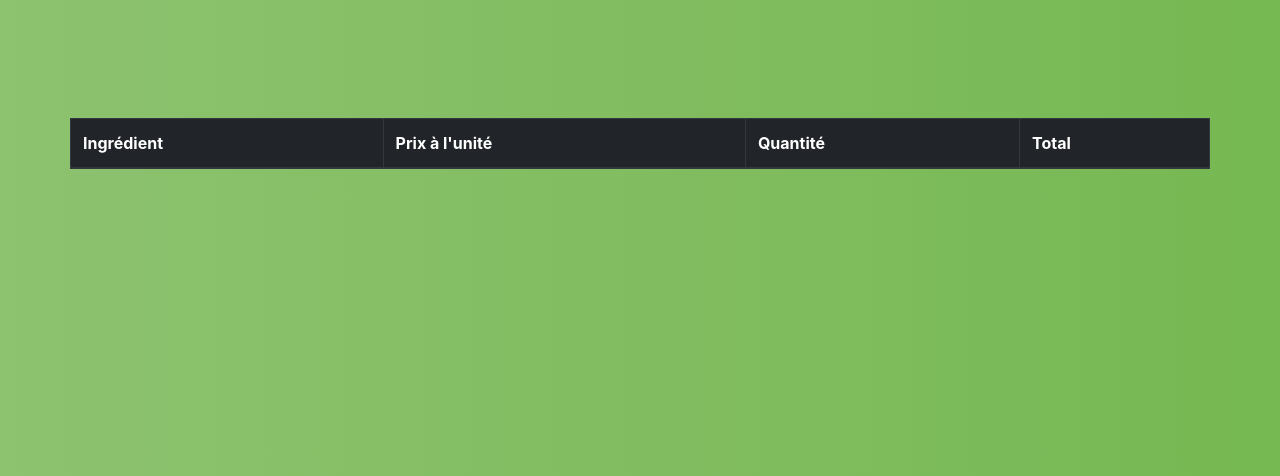
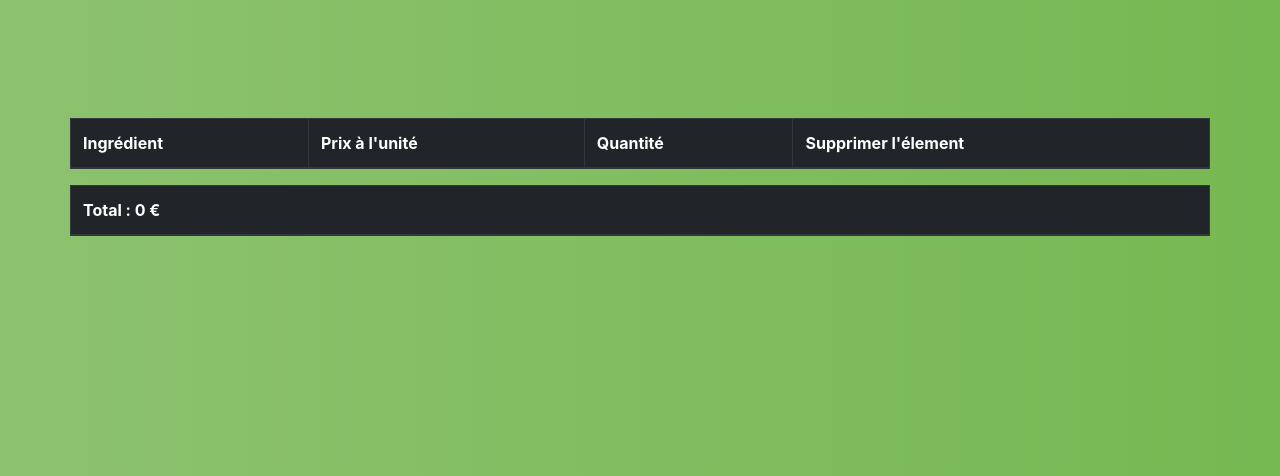
Before and after one commit to ThomasGuily/database, a PHP site: page /panier.php in a window 1280 px wide. Shown: the part 56-532 px from the top of the page. Run offline with PHP 8.4, Linux system fonts and the light colour scheme; lists and menus that the app fills with data are empty.

Commit message:
ajout de l'affichage du total en € de la commande à panier.php

```diff
--- a/mathis/addpanier.php
+++ b/mathis/addpanier.php
@@ -5,7 +5,7 @@
    // la variable qui contient la connexion:
    // $connexion
    $DB = new DB();
-   $panier = new panier();
+   $panier = new panier($DB);
 
    if(isset($_GET['id'])){
         $product = $DB->query('SELECT ID_produit FROM Produit WHERE ID_produit=:id' , array('id' => $_GET['id']));
--- a/mathis/panier.class.php
+++ b/mathis/panier.class.php
@@ -3,8 +3,9 @@
 
 class panier{
 
+    private $DB;
 
-    public function __construct(){
+    public function __construct($DB){
         if(!isset($_SESSION))
             { #si la variable session n'est pas activée -> var session sert de cookies pour la commande
             session_start(); #on l'initialise
@@ -15,9 +16,10 @@ class panier{
             $_SESSION['panier'] = array(); #Je crée un panier vide
             }
 
+        $this->DB=$DB;
         }
 
-    /* public function total(){
+     public function total(){
         $total =0;
         $ids = array_keys($_SESSION['panier']);
         if(empty($ids)){
@@ -29,7 +31,7 @@ class panier{
             $total += $product->Prix * $_SESSION['panier'][$product->ID_produit];
         }
         return $total;
-    } */
+    }
 
     public function add($product_id){ #on remplis le panier de produits
        if(isset($_SESSION['panier'][$product_id])){
--- a/mathis/panier.php
+++ b/mathis/panier.php
@@ -31,7 +31,7 @@
             <th scope="col">Ingrédient</th>
             <th scope="col">Prix à l'unité</th>
             <th scope="col">Quantité</th>
-            <th scope="col">Total</th>
+            <th scope="col">Supprimer l'élement</th>
             </tr>
         </thead>
     <?php foreach($products as $product): ?>
@@ -47,13 +47,22 @@
                           echo "<script> location.reload() </script>";
                       }
             ?></td>
-            <td><?php ?></td>
             <td> <a  href="panier.php?del=<?php echo $product->ID_produit;?>" class ="del"> Supprimer </a></td>
             </tr>
         </tbody>
     <?php endforeach; ?>
 
         </table>
+
+<table class="table table-bordered">
+        <thead class="thead-dark">
+            <tr>
+            <th scope="col">Total : <?php echo $panier->total(); ?> €</th>
+            </tr>
+        </thead>
+        </table>
+
+
     </div>
  </div>
 
```
